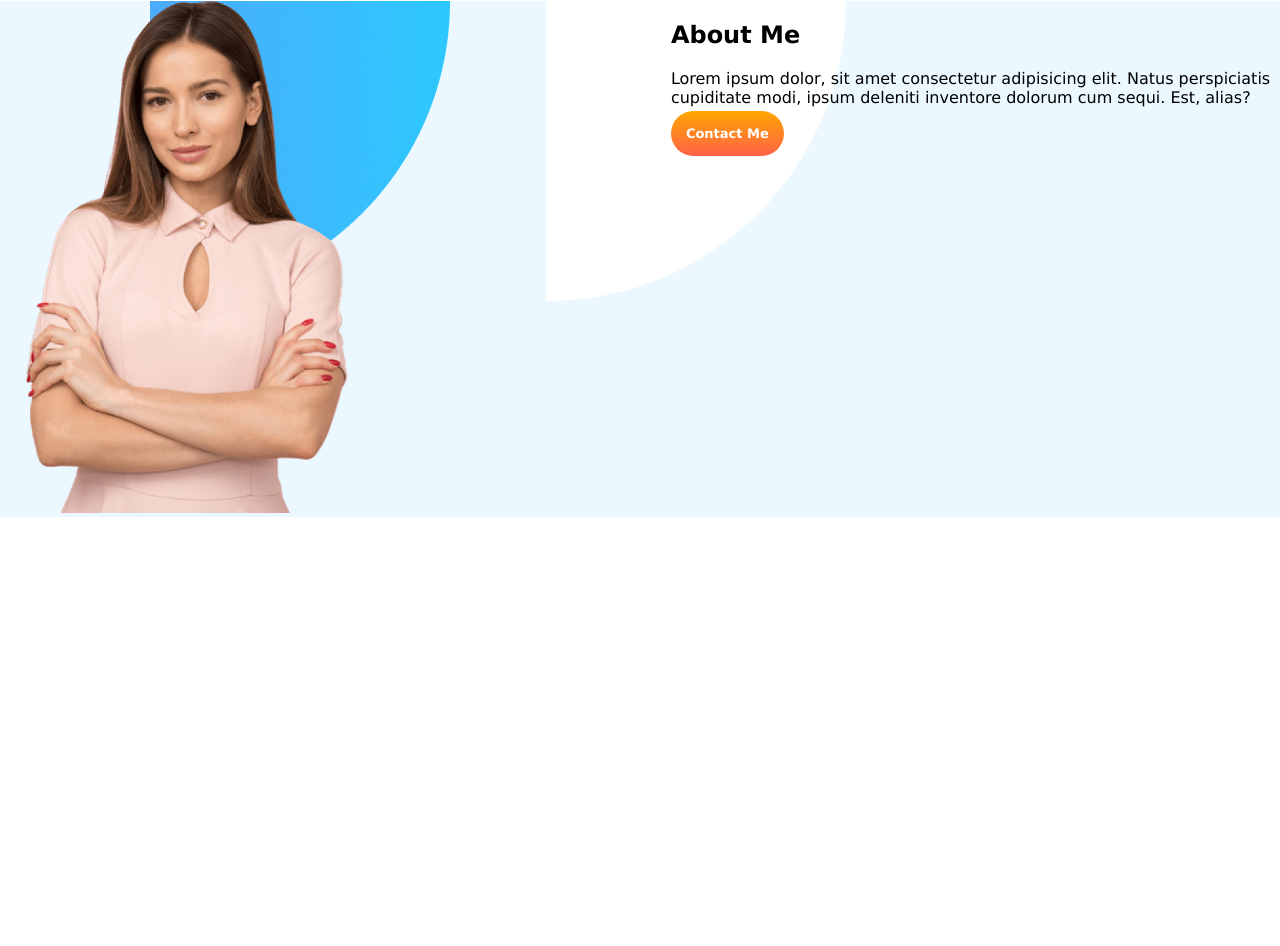
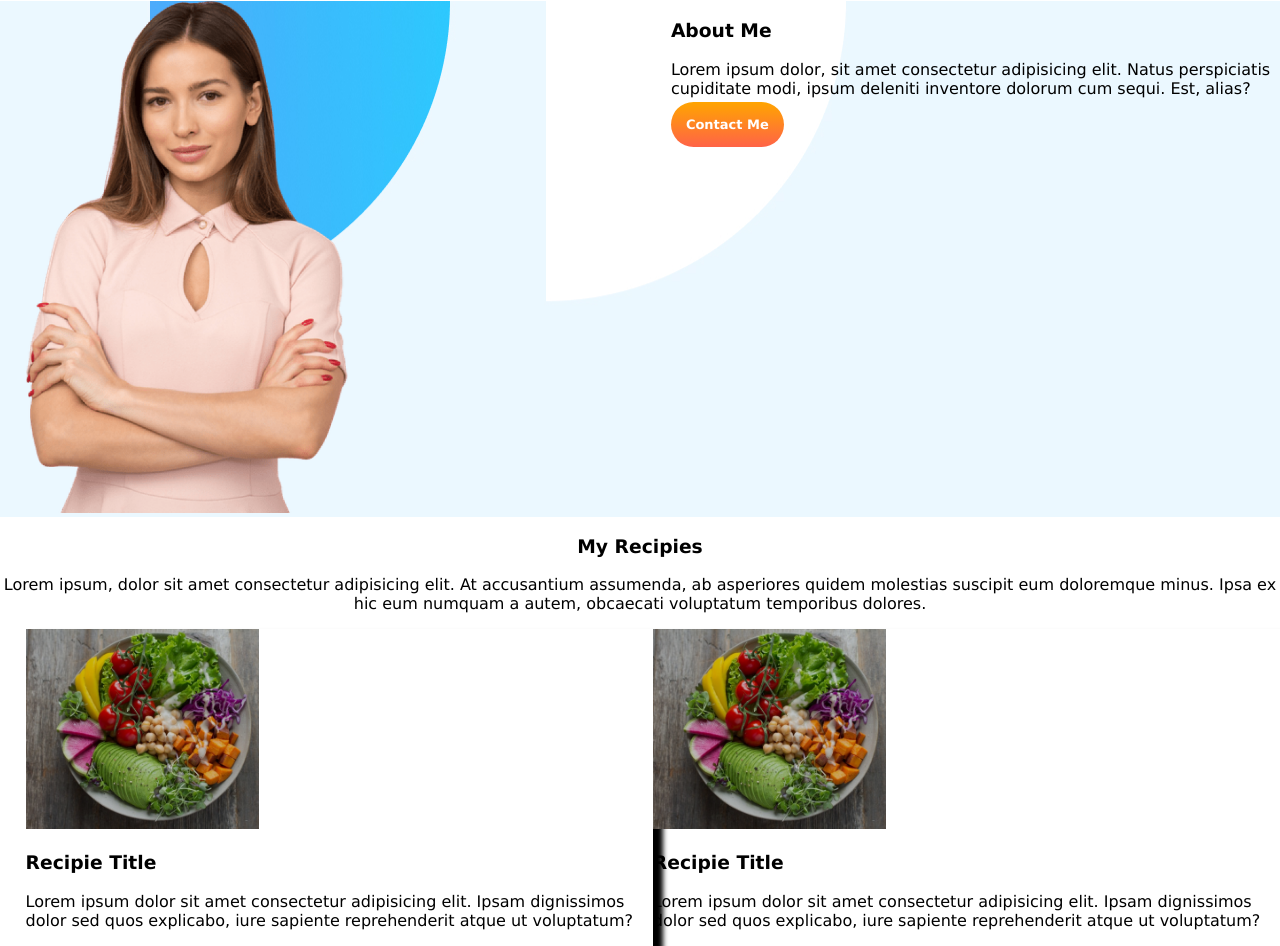
Before and after one commit to syedaAmina/practice-website, a plain HTML site: page index.html in a window 1280 px wide. Shown: the part 397-1343 px from the top of the page. Before the commit the page ends 914 px from the top, so only its background shows below. Drawn offline with Linux system fonts and the light colour scheme.

Commit message:
recipie added

```diff
--- a/index.html
+++ b/index.html
@@ -26,10 +26,28 @@
     <img src="Person Image.png" alt="">
 </div>
 <div>
-    <h2>About Me</h2>
+    <h3>About Me</h3>
     <p>Lorem ipsum dolor, sit amet consectetur adipisicing elit. Natus perspiciatis cupiditate modi, ipsum deleniti inventore dolorum cum sequi. Est, alias?</p>
     <a class="link-button" href="https://www.google.com">Contact Me</a>
 </div>
     </section>
+    <section>
+       <div class="recipie">
+        <h3>My Recipies</h3>
+        <p>Lorem ipsum, dolor sit amet consectetur adipisicing elit. At accusantium assumenda, ab asperiores quidem molestias suscipit eum doloremque minus. Ipsa ex hic eum numquam a autem, obcaecati voluptatum temporibus dolores.</p>
+       </div>
+    </section>
+    <section class="recipie-title">
+        <div class="one">
+            <img id="recipie-photo" src="Project Cover5.png" alt="">
+            <h3>Recipie Title</h3>
+            <p>Lorem ipsum dolor sit amet consectetur adipisicing elit. Ipsam dignissimos dolor sed quos explicabo, iure sapiente reprehenderit atque ut voluptatum?</p>
+        </div>
+        <div class="one">
+            <img id="recipie-photo" src="Project Cover5.png" alt="blank">
+            <h3>Recipie Title</h3>
+            <p>Lorem ipsum dolor sit amet consectetur adipisicing elit. Ipsam dignissimos dolor sed quos explicabo, iure sapiente reprehenderit atque ut voluptatum?</p>
+        </div>
+    </section>
 </body>
 </html>
--- a/style.css
+++ b/style.css
@@ -36,3 +36,17 @@ h1{
     background-repeat: no-repeat;
     position:left;
 }
+.recipie{
+    text-align: center;
+}
+.recipie-title{
+    display: flex;
+    padding-left: 2%;}
+    .one{
+        box-shadow:10px 5px 5px black;
+    }
+
+#recipie-photo{
+height: 200px;
+width 30%
+}
```
